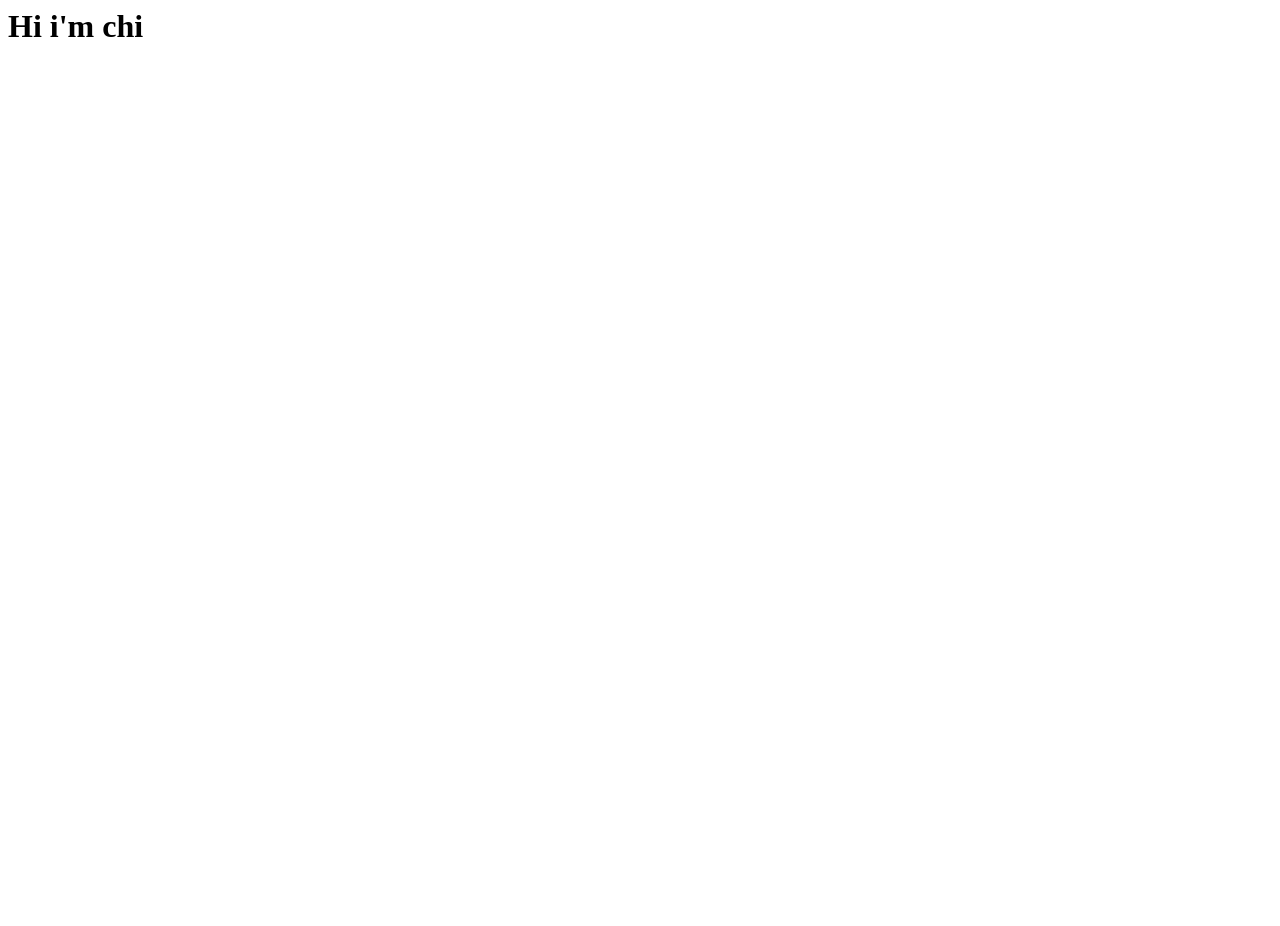
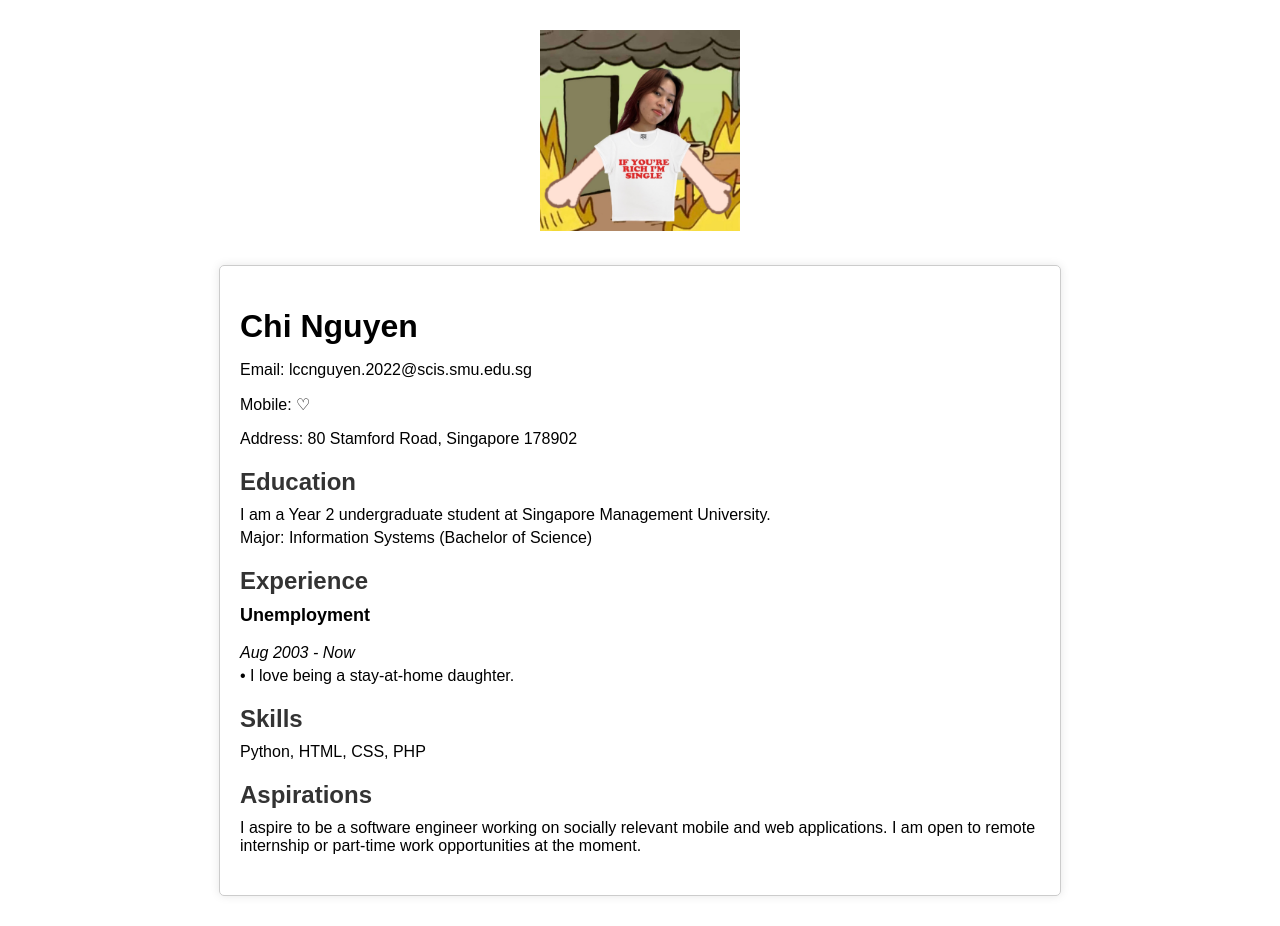
Before and after one commit to nlcchi/nlcchi.github.io, a plain HTML site: page index.html in a window 1280 px wide. Before the commit the page ends 800 px from the top, so only its background shows below. Drawn offline with Linux system fonts and the light colour scheme.

Commit message:
Update index.html

```diff
--- a/index.html
+++ b/index.html
@@ -1 +1,81 @@
-<h1>Hi i'm chi</h1>
+<!DOCTYPE html>
+<html lang="en">
+<head>
+  <meta charset="UTF-8">
+  <meta name="viewport" content="width=device-width, initial-scale=1.0">
+  <title>Britney Spears - Resume</title>
+  <style>
+    body {
+      font-family: Arial, sans-serif;
+      margin: 0;
+      padding: 0;
+    }
+    .resume {
+      max-width: 800px;
+      margin: 30px auto;
+      padding: 20px;
+      border: 1px solid #ccc;
+      border-radius: 5px;
+      box-shadow: 0px 0px 10px rgba(0, 0, 0, 0.1);
+    }
+    h1, h2 {
+      margin-bottom: 10px;
+    }
+    h2 {
+      color: #333;
+    }
+    .section {
+      margin-bottom: 20px;
+    }
+    .section h3 {
+      margin-top: 0;
+      font-size: 18px;
+    }
+    .section p {
+      margin: 5px 0;
+    }
+    .central-image {
+      text-align: center;
+      margin-top: 30px;
+    }
+    .central-image img {
+      max-width: 100%;
+      height: auto;
+    }
+  </style>
+</head>
+<body>
+    <div class="central-image">
+      <img src="product2.jpg" alt="Central Image" width="200">
+    </div>
+    <div class="resume">
+    <h1>Chi Nguyen</h1>
+    <p>Email: lccnguyen.2022@scis.smu.edu.sg</p>
+    <p>Mobile: ♡ </p>
+    <p>Address: 80 Stamford Road, Singapore 178902</p>
+
+    <div class="section">
+      <h2>Education</h2>
+      <p>I am a Year 2 undergraduate student at Singapore Management University.</p>
+      <p>Major: Information Systems (Bachelor of Science)</p>
+    </div>
+
+    <div class="section">
+      <h2>Experience</h2>
+      <h3>Unemployment</h3>
+      <p><em>Aug 2003 - Now</em></p>
+      <p>• I love being a stay-at-home daughter.</p>
+    </div>
+
+    <div class="section">
+      <h2>Skills</h2>
+      <p>Python, HTML, CSS, PHP</p>
+    </div>
+
+    <div class="section">
+      <h2>Aspirations</h2>
+      <p>I aspire to be a software engineer working on socially relevant mobile and web applications. I am open to remote internship or part-time work opportunities at the moment.</p>
+    </div>
+  </div>
+</body>
+</html>
```
